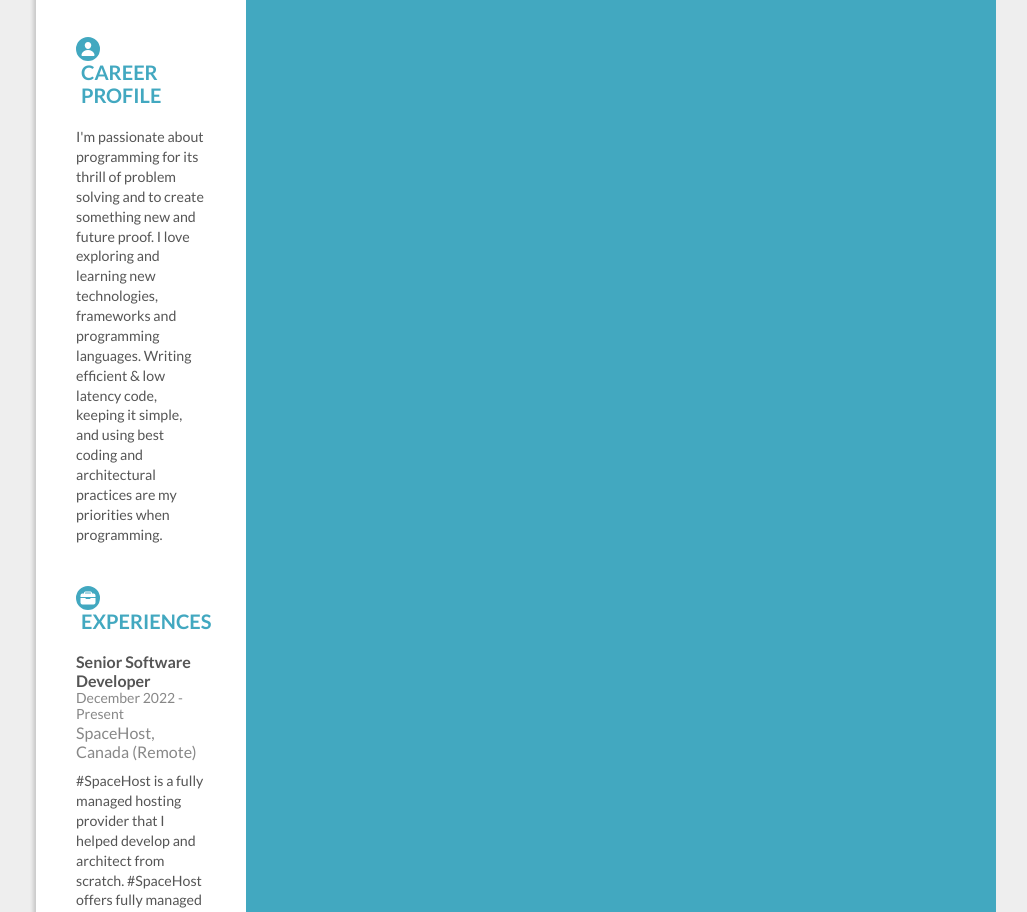
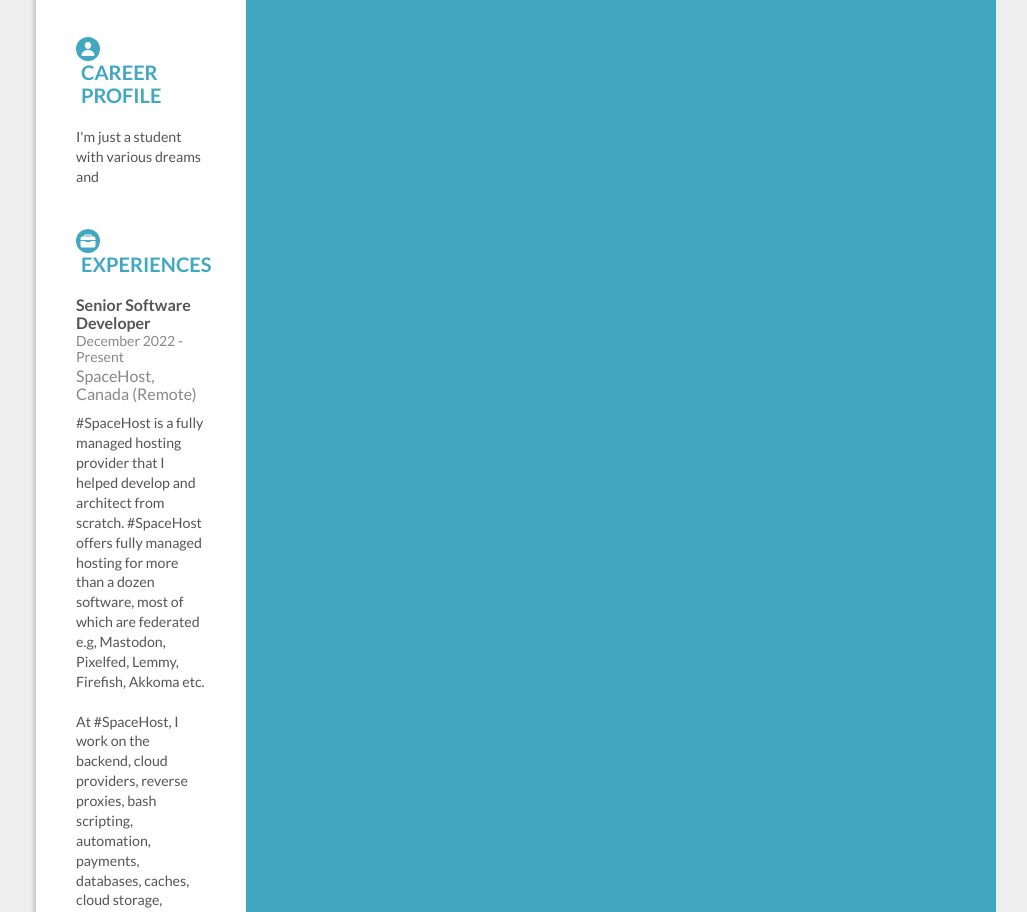
Before and after one commit to Emiya2902/Ai-starter, a plain HTML site: page index.html in a window 1280 px wide. Shown: the part 1040-1952 px from the top of the page, without its empty margins (124-1151 px from the left). Drawn offline with nearby package versions, Linux system fonts and the light colour scheme.

Commit message:
Update index.html

```diff
--- a/index.html
+++ b/index.html
@@ -78,7 +78,7 @@
                     <ion-icon name="person"></ion-icon>
                     <h2>Career Profile</h2>
                 </div>
-                <p class="main-desc">I'm passionate about programming for its thrill of problem solving and to create something new and future proof. I love exploring and learning new technologies, frameworks and programming languages. Writing efficient & low latency code, keeping it simple, and using best coding and architectural practices are my priorities when programming.
+                <p class="main-desc">I'm just a student with various dreams and
                 </p>
 
                 <div class="main-heading">
```
